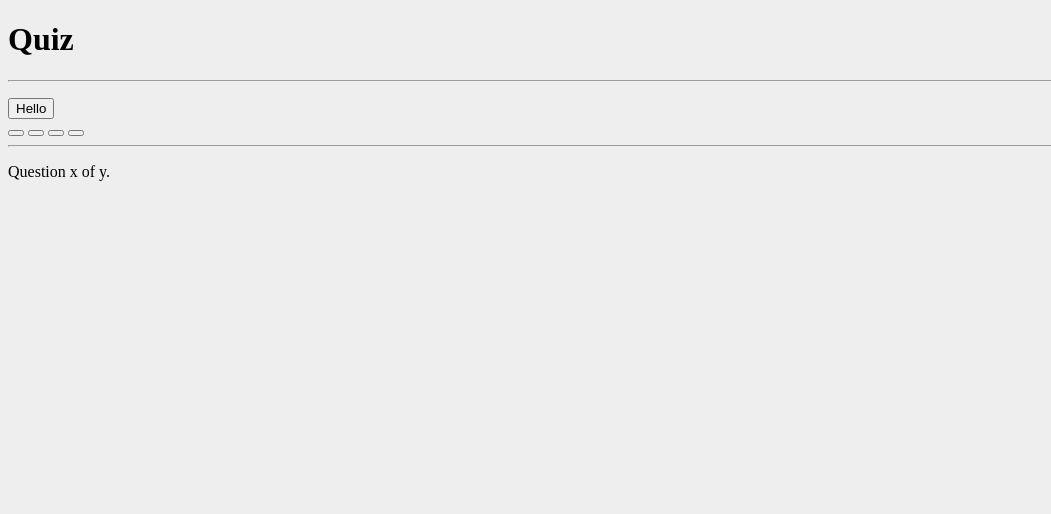
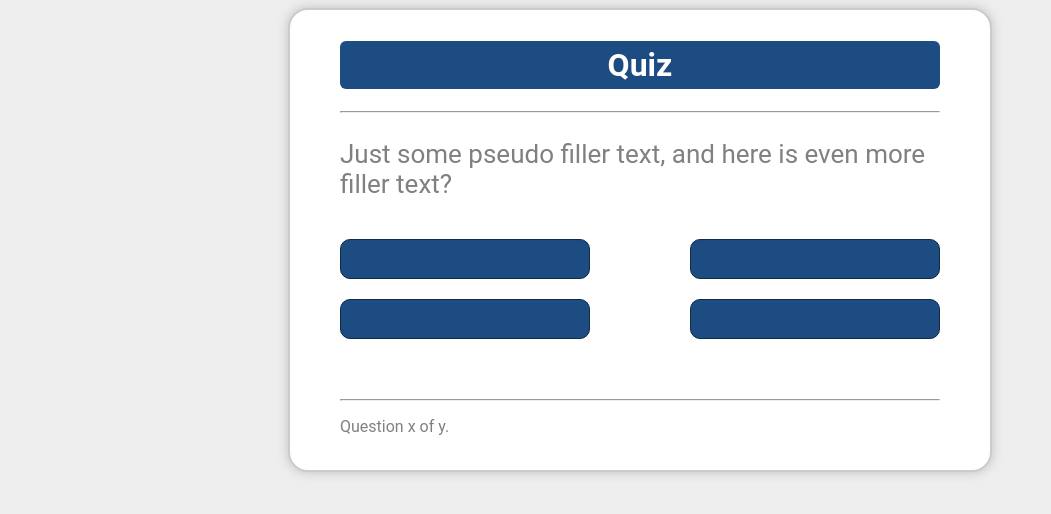
Before and after one commit to Envaya/Learning_Sass, a website: page index.html in a window 1280 px wide. Shown: the whole page, without its empty margins (0-1051 px from the left). Drawn offline with Linux system fonts and the light colour scheme.

Commit message:
adding all files before reset

```diff
--- a/_/components/js/script.js
+++ b/_/components/js/script.js
@@ -13,3 +13,7 @@ var greeter = function(name, gender) {
 };
 
 greeter("Franziska", "ss");
+
+var x = 5;
+var y = 5;
+var p = 4;
--- a/_/css/styles.css
+++ b/_/css/styles.css
@@ -1,6 +1,69 @@
 
-
+/* main color: 1C4C81 */
 
 body {
 	background-color: #eeeeee;
+	color: grey;
+	font-family: Roboto;
+	box-sizing: border-box;
 }
+
+.grid {
+	width: 600px;
+	height: 400px;
+	margin: 0 auto;
+	background-color: #ffffff;
+	padding: 10px 50px 50px 50px;
+	border-radius: 20px;
+	border: 2px solid #cbcbcb;
+	box-shadow: 0px 0px 10px 2px #cccccc;
+	font-family: Roboto;
+}
+
+.grid h1 {
+	text-align: center;
+	padding: 5px;
+	color: #ffffff;
+	background-color: #1C4C81;
+	border-radius: 6px;
+}
+
+.grid #question {
+	font-size: 26px;
+}
+
+.answers {
+	display: flex;
+/*	background-color: rgba(50,50,50,0.6);*/
+	justify-content: space-between;
+	flex-wrap: wrap;
+	margin: 40px 0 40px 0;
+}
+
+.answers button {
+}
+
+.answers #btn-0, #btn-1, #btn-2, #btn-3 {
+	background-color: #1C4C81;
+	border: 1px solid #102A47;
+	border-radius: 10px;
+	width: 250px;
+	font-size: 20px;
+	color: #fff;
+	margin: 0 0 20px 0;
+	height: 40px;
+}
+
+
+.answers #btn-0:hover, #btn-1:hover, #btn-2:hover, #btn-3:hover {
+	cursor: pointer;
+	background-color: #ffffff;
+}
+
+.answers #btn-0:focus, #btn-1:focus, #btn-2:focus, #btn-3:focus {
+	outline: 0;
+	background-color: green;
+}
+
+#progress {
+}
--- a/_/js/script.js
+++ b/_/js/script.js
@@ -1 +1 @@
-var greeter=function(e,l){switch(l){case"male":console.log("Hello Mr. "+e+".");break;case"female":console.log("Hello Ms. "+e+".")}};greeter("Franziska","ss");
+var greeter=function(e,l){switch(l){case"male":console.log("Hello Mr. "+e+".");break;case"female":console.log("Hello Ms. "+e+".")}};greeter("Franziska","ss");var x=5,y=5,p=4;
--- a/gruntfile.js
+++ b/gruntfile.js
@@ -11,13 +11,17 @@ module.exports = function(grunt) {
 		},  // uglify
 		watch: {
 				options: { livereload: true },
+				css: {
+					files: ['_/css/*.css'],
+					tasks: []
+				},
 				scripts: {
 				files: ['_/components/js/*.js'],
 				tasks: ['uglify']
 				}, //scripts
 				html: {
 					files: ['index.html']
-			}
+				} //html
 		} //watch
 	}) //initConfig
 	grunt.registerTask('default', 'watch');
--- a/index.html
+++ b/index.html
@@ -10,8 +10,8 @@
 	<div id="quiz">
 		<h1>Quiz</h1>
 		<hr  class="break-top">
-		<p id="question"></p>
-		<button type="button">Hello</button>
+		<p id="question">Just some pseudo filler text, and here is even more filler text?</p>
+
 		<div class="answers">
 			<button id="btn-0"><span id="choice0"></span></button>
 			<button id="btn-1"><span id="choice1"></span></button>
@@ -21,6 +21,7 @@
 		<hr class="break-bot">
 		<footer>
 			<p id="progress">Question x of y.</p>
+
 		</footer>
 	</div>
 </div>
```
Also changed, not shown: 2 other files. Lines whose indentation alone changed are shown as unchanged.
